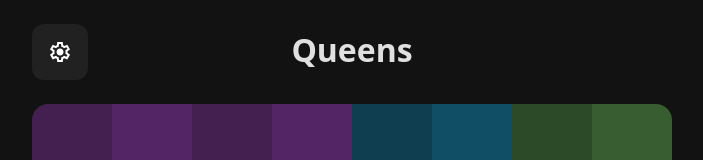
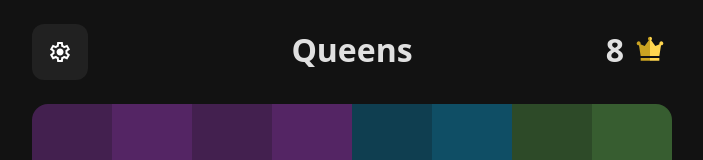
Before and after one commit to AndraxDev/n-queens-game, a React (Vite) app: page / in a window 1280 px wide. Shown: the top 160 px of the page, without its empty margins (288-991 px from the left). Built offline with nearby package versions, Linux system fonts and the light colour scheme.

Commit message:
Added remaining queens counter

```diff
--- a/package.json
+++ b/package.json
@@ -1,7 +1,8 @@
 {
   "name": "n-queens-game",
   "private": true,
-  "version": "1.12",
+  "version": "1.13",
+  "author": "AndraxDev",
   "type": "module",
   "scripts": {
     "dev": "vite",
--- a/src/App.css
+++ b/src/App.css
@@ -4,3 +4,23 @@
     min-height: var(--window-allowed-min-height);
     transition: 0.3s;
 }
+
+.remaining-queens, .header-dummy {
+    width: 72px;
+    height: 48px;
+    display: flex;
+    align-items: center;
+    justify-content: center;
+    flex-direction: row;
+    gap: 10px;
+}
+
+.queens-remaining-text {
+    font-size: 32px;
+    font-weight: bold;
+}
+
+.queens-remaining-icon {
+    width: 32px;
+    height: 32px;
+}
--- a/src/App.jsx
+++ b/src/App.jsx
@@ -36,6 +36,7 @@
     const [settingsDialogOpen, setSettingsDialogOpen] = React.useState(false);
     const [fSize, setFSize] = React.useState(getFieldSize());
     const [theme, setTheme] = React.useState(getTheme());
+    const [queensRemaining, setQueensRemaining] = React.useState(getFieldSize());
     const [experimentalInputEnabled, setExperimentalInputEnabled] = React.useState(localStorage.getItem("exp_input") === "true");
 
     const setExperimentalInput = (enabled) => {
@@ -120,6 +121,7 @@
         setGameState({...gameState});
         setField([...gameState.field]);
         setGameHasWon(false);
+        setQueensRemaining(fSize)
     }
 
     useEffect(() => {
@@ -132,6 +134,7 @@
             }
         }
 
+        setQueensRemaining(fSize - countQueens());
         checkFullFieldForNeighboringCrowns();
         checkFieldRowsAndColumnsForMultipleCrowns();
         checkWinCondition();
@@ -159,6 +162,21 @@
         }
     }
 
+    const countQueens = () => {
+        let count = 0;
+        let field = gameState.field;
+
+        for (let x = 0; x < field.length; x++) {
+            for (let y = 0; y < field[0].length; y++) {
+                if (field[x][y] === 2) {
+                    count++;
+                }
+            }
+        }
+
+        return count;
+    }
+
     const handleCellClick = (x, y, action) => {
         let cellValue = gameState.field[x][y];
 
@@ -169,6 +187,8 @@
         } else {
             gameState.field[x][y] += action;
         }
+
+        setQueensRemaining(fSize - countQueens());
 
         setField([...field])
         setGameState({...gameState});
@@ -294,16 +314,25 @@
                 <div className={"Game-Settings-Pane-Overlay"}>
                     <button onClick={() => {
                         setSettingsDialogOpen(true);
-                    }} className={"Game-Settings-btn"}><div style={{
-                        width: "24px",
-                        height: "24px",
-                        lineHeight: "1"
-                    }} disabled>
-                        <img src={"/settings.svg"} alt={getLocalizedString("settings")}/>
-                    </div></button>
+                    }} className={"Game-Settings-btn"}>
+                        <div style={{
+                            width: "24px",
+                            height: "24px",
+                            lineHeight: "1"
+                        }} disabled>
+                            <img src={"/settings.svg"} alt={getLocalizedString("settings")}/>
+                        </div>
+                    </button>
                 </div>
                 <div className={"Game-Header"}>
+                    <div className={"header-dummy"}></div>
                     <h1>{getLocalizedString("appName")}</h1>
+                    <div className={"remaining-queens"}>
+                        <span style={{
+                            color: queensRemaining < 0 ? "red" : theme.rootTextColor
+                        }} className={"queens-remaining-text"}>{queensRemaining}</span>
+                        <img className={"queens-remaining-icon"} src={"/crown.svg"} alt={getLocalizedString("remainingQueens")}/>
+                    </div>
                 </div>
                 <GameField statusBarHeight={statusBarWidth} theme={theme} gameState={gameState} onCellClick={handleCellClick} gameHasWon={gameHasWon} onCloseWinScreen={() => {
                     setGameHasWon(false);
--- a/src/Components/GameField/GameField.css
+++ b/src/Components/GameField/GameField.css
@@ -51,8 +51,10 @@
     position: absolute;
     height: 100px;
     display: flex;
-    flex-direction: column;
-    justify-content: center;
+    flex-direction: row;
+    justify-content: space-between;
+    max-width: 640px;
+    width: calc(100vw - 64px);
     align-items: center;
     z-index: 2;
 }
--- a/src/Components/GameField/GameField.jsx
+++ b/src/Components/GameField/GameField.jsx
@@ -5,7 +5,7 @@
 import {isMobile} from "react-device-detect";
 import {getLocalizedString} from "../../Localization/Localization.jsx";
 
-function GameField({gameState, onCellClick, gameHasWon, onCloseWinScreen, theme, statusBarHeight}) {
+function GameField({gameState, onCellClick, gameHasWon, onCloseWinScreen, theme, statusBarHeight, setQueensRemaining}) {
 
     const [pointerIsDown, setPointerIsDown] = React.useState(false);
 
--- a/vite.config.js
+++ b/vite.config.js
@@ -8,5 +8,11 @@
         port: 3000,
         open: true,
         host: '0.0.0.0',
+        allowedHosts: [
+            'localhost',
+            'xn-2a35-s8.local',
+            'xn-2a35-s8.network.teslasoft.org',
+            'queens.andrax.dev'
+        ]
     }
 })
```
Also changed, not shown: 1 other file (tests, documents, lock files or other folders).
